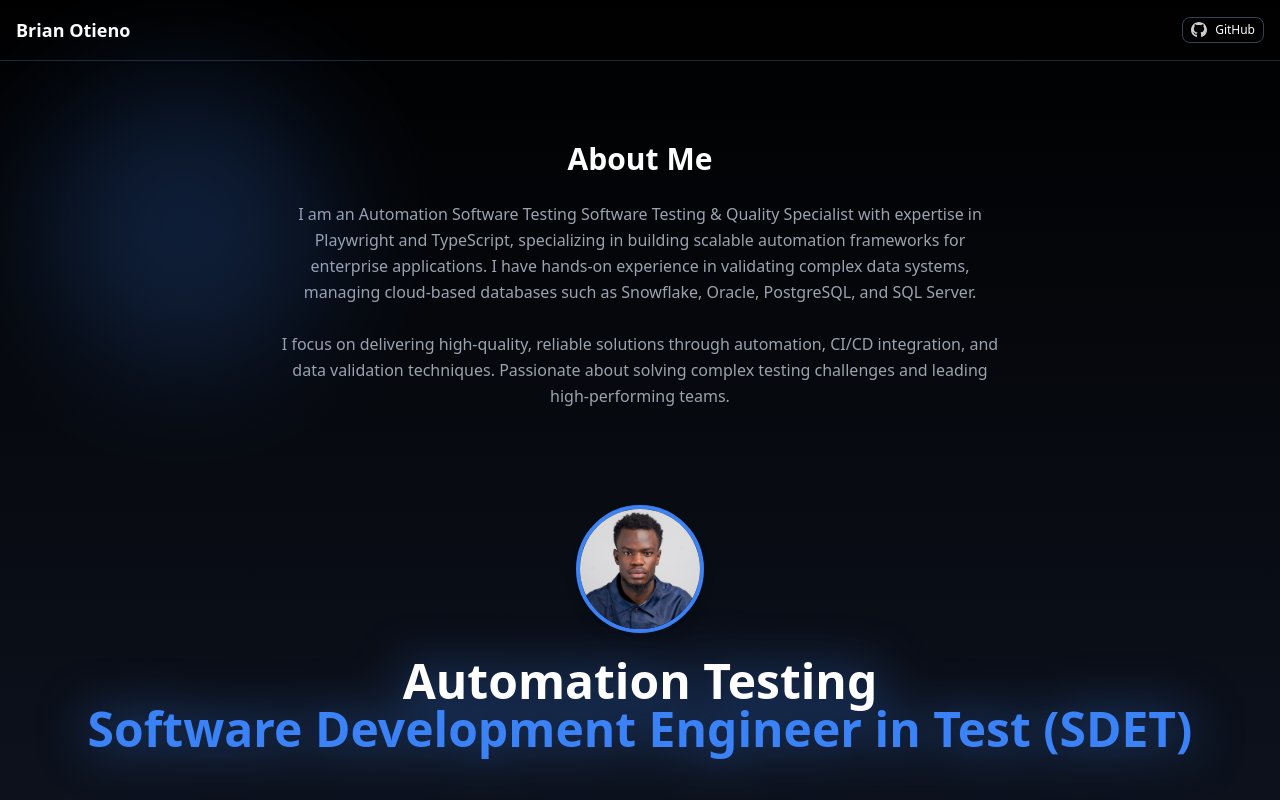
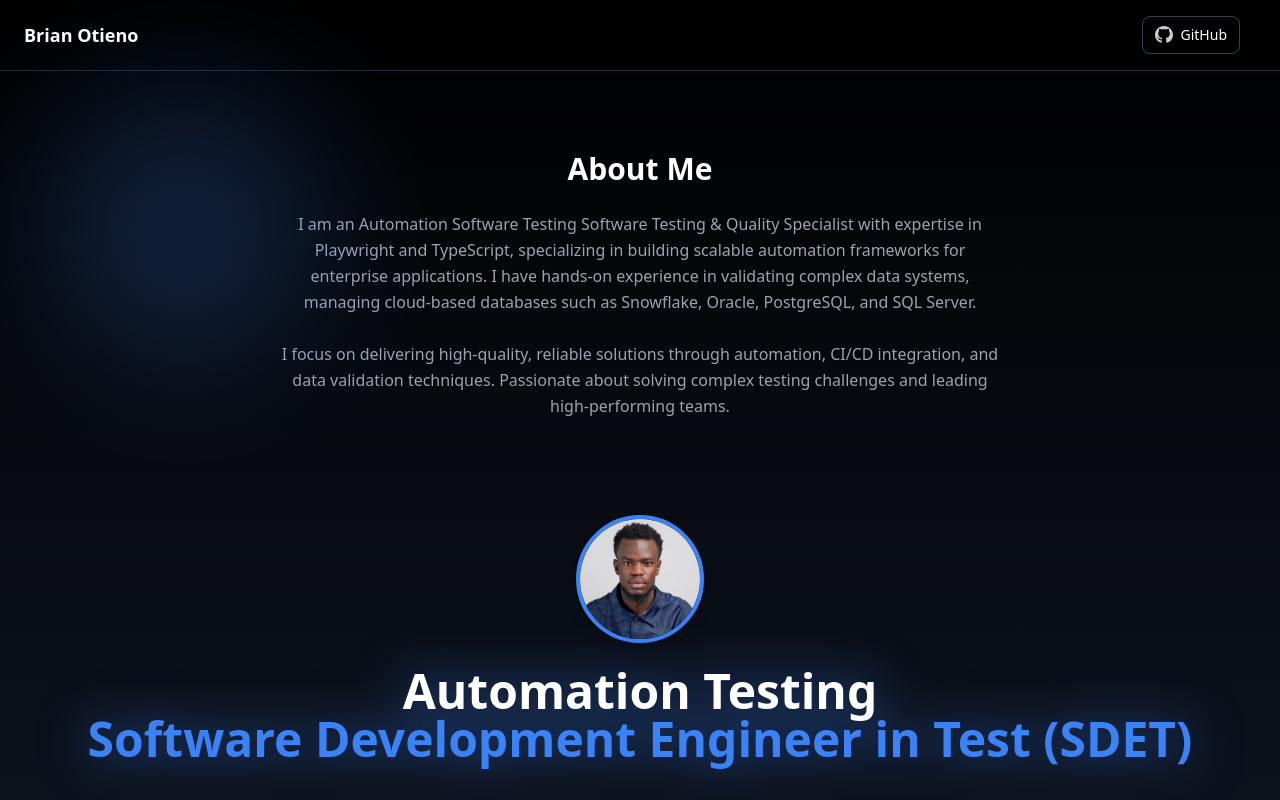
Before and after one commit to Rawal-Brian/briano.dev, a React (Vite) app: page / in a window 1280 px wide. Shown: the top 800 px of the page. Built offline with nearby package versions, Linux system fonts and the light colour scheme.

Commit message:
Buttons alignment fix

```diff
--- a/src/App.tsx
+++ b/src/App.tsx
@@ -11,7 +11,8 @@ export default function App() {
     <div className="max-w-5xl mx-auto px-6"></div>
 
 
-      <nav className="flex items-center justify-between p-4 border-b border-gray-800 gap-2">
+      {/* NAVBAR */}
+    <nav className="flex items-center justify-between px-4 md:px-6 py-4 border-b border-gray-800">
       <h1 className="text-lg font-bold truncate">
         Brian Otieno
       </h1>
@@ -20,12 +21,12 @@ export default function App() {
         href="https://github.com/Rawal-Brian"
         target="_blank"
         rel="noopener noreferrer"
-          className="shrink-0 flex items-center gap-2 border border-gray-700 px-2 py-1 text-xs rounded-lg hover:bg-blue-500 hover:text-black transition"
+        className="mr-2 md:mr-4 inline-flex items-center gap-2 border border-gray-700 px-3 py-2 text-sm rounded-lg hover:bg-blue-500 hover:text-black transition"
       >
         <svg
           xmlns="http://www.w3.org/2000/svg"
-            width="16"
-            height="16"
+          width="18"
+          height="18"
           viewBox="0 0 24 24"
           fill="currentColor"
           className="text-white/80"
```
Lines whose indentation alone changed are shown as unchanged.
